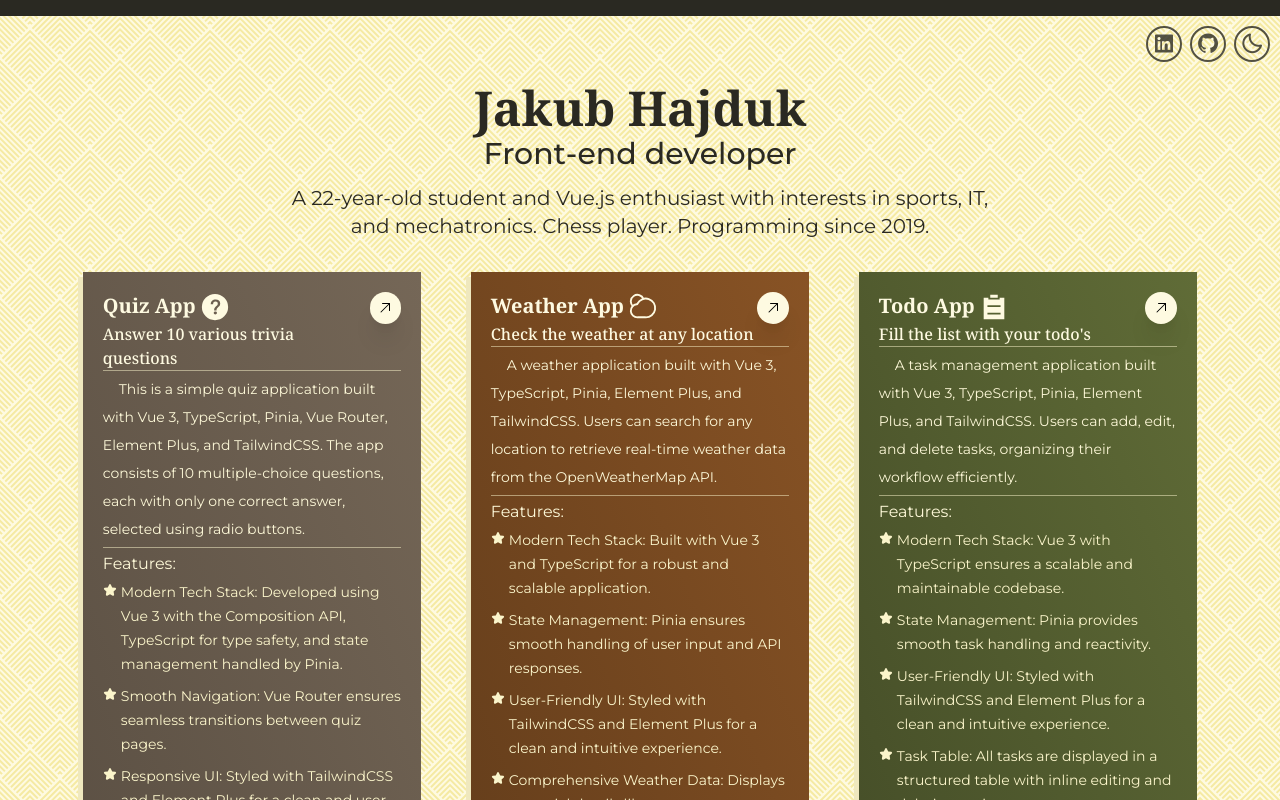
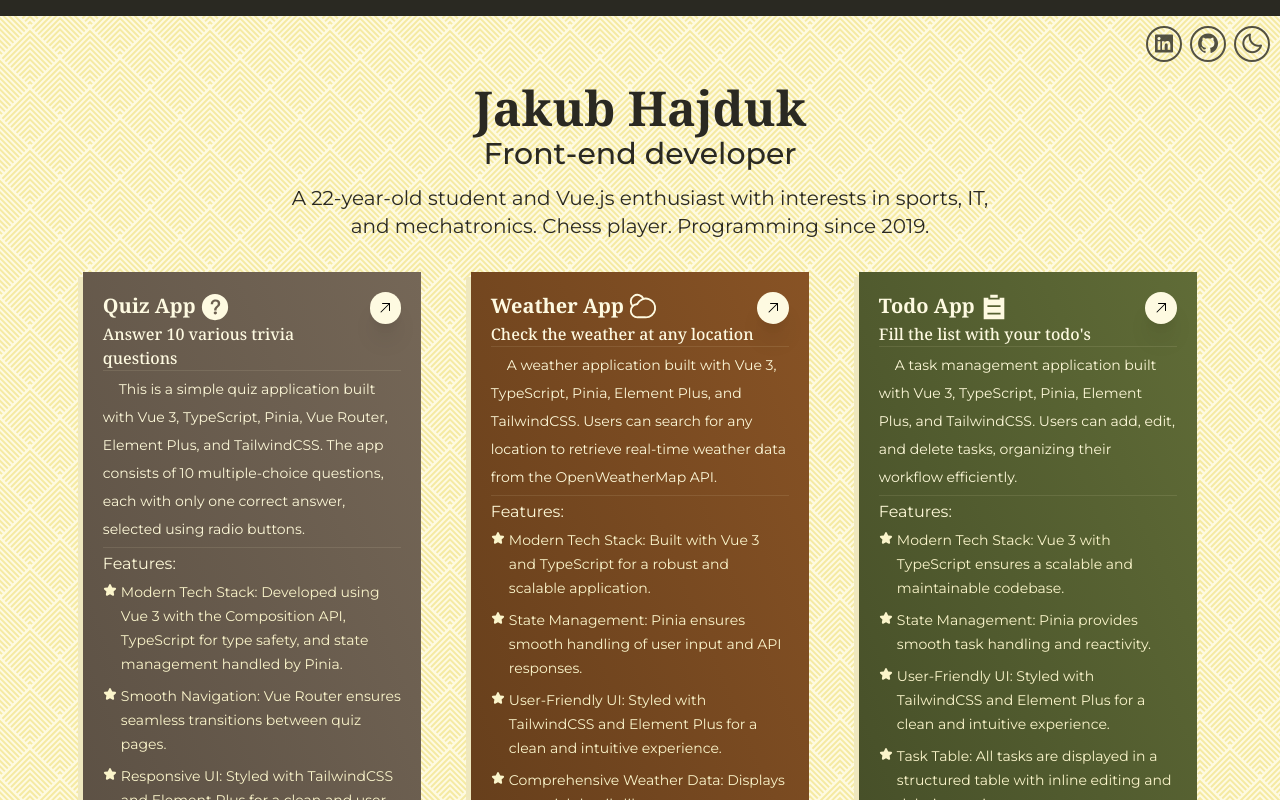
Before and after one commit to jakubhajduk53/portfolio-vue, a Vue app: page / in a window 1280 px wide. Shown: the top 800 px of the page. Built offline with nearby package versions, Linux system fonts and the light colour scheme.

Commit message:
feat: set opacity

```diff
--- a/src/components/ProjectComponent.vue
+++ b/src/components/ProjectComponent.vue
@@ -33,7 +33,7 @@ defineProps<Project>();
       ></a>
     </div>
     <hr
-      class="text-description-tertiary dark:text-description-dark-tertiary opacity-50"
+      class="text-description-tertiary dark:text-description-dark-tertiary opacity-10"
     />
     <div class="flex flex-col gap-1 mt-1">
       <div
@@ -42,7 +42,7 @@ defineProps<Project>();
         {{ description }}
       </div>
       <hr
-        class="text-description-tertiary dark:text-description-dark-tertiary opacity-50"
+        class="text-description-tertiary dark:text-description-dark-tertiary opacity-10"
       />
       <p
         class="text-sm md:text-base text-description-secondary dark:text-description-dark-secondary"
```
